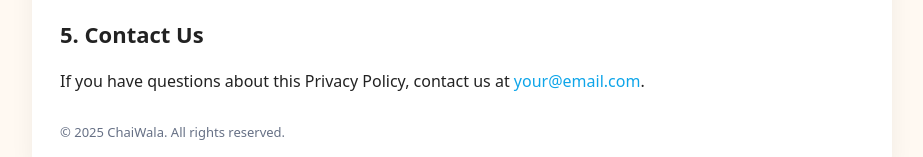
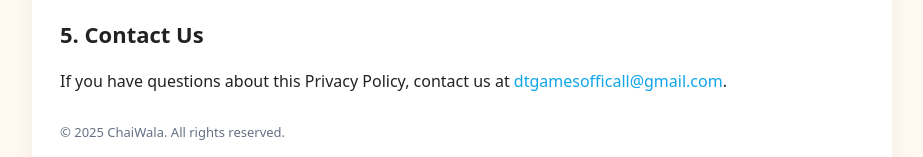
Before and after one commit to dtgamesofficiall-sys/chaiwala-privacy, a plain HTML site: page index.html in a window 1280 px wide. Shown: the part 960-1117 px from the top of the page, without its empty margins (178-1101 px from the left). Drawn offline with Linux system fonts and the light colour scheme.

Commit message:
Update index.html

```diff
--- a/index.html
+++ b/index.html
@@ -52,7 +52,7 @@
       <p>ChaiWala is designed to be suitable for players aged <strong>13 and above</strong>. We do not knowingly collect personal information from children under 13. If we learn such data was collected, we will take steps to delete it.</p>
 
       <h2>5. Contact Us</h2>
-      <p>If you have questions about this Privacy Policy, contact us at <a href="mailto:your@email.com">your@email.com</a>.</p>
+      <p>If you have questions about this Privacy Policy, contact us at <a href="mailto:your@email.com">dtgamesofficall@gmail.com</a>.</p>
 
       <div class="footer">© 2025 ChaiWala. All rights reserved.</div>
     </div>
```
